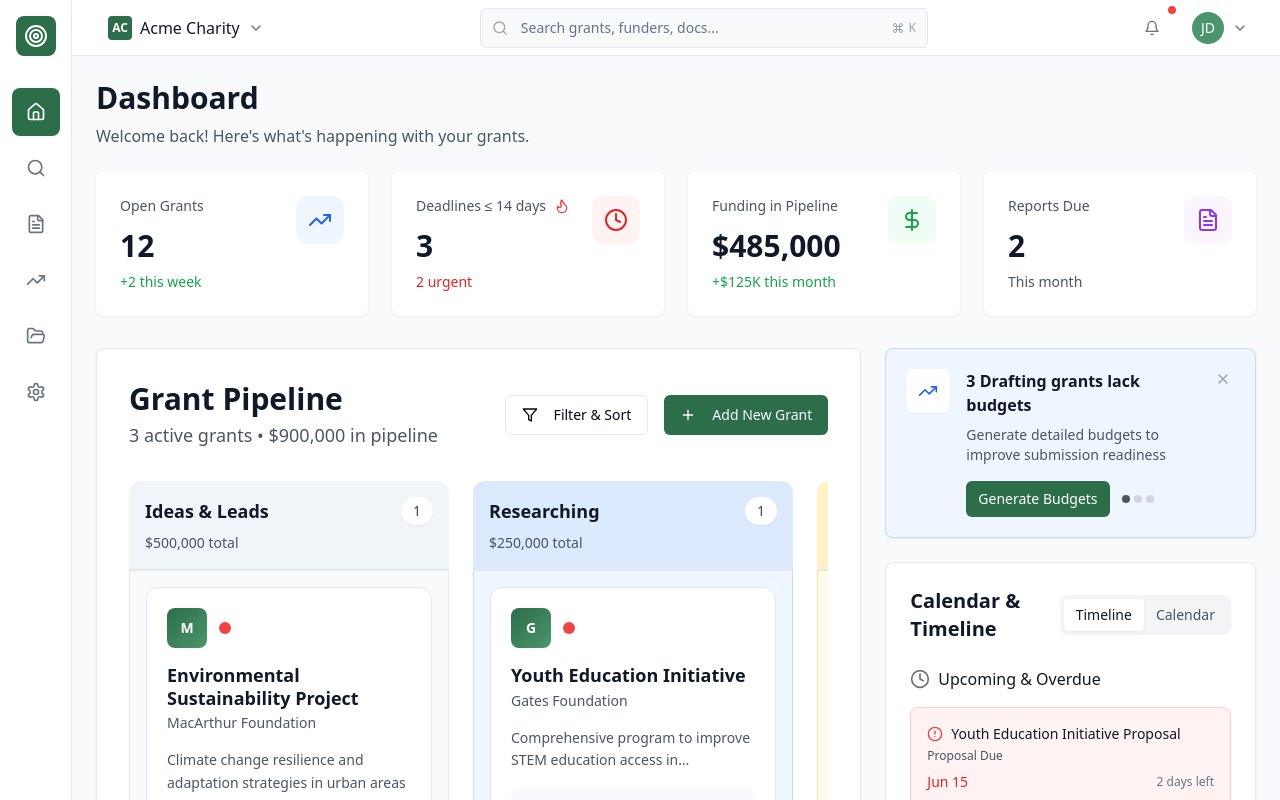
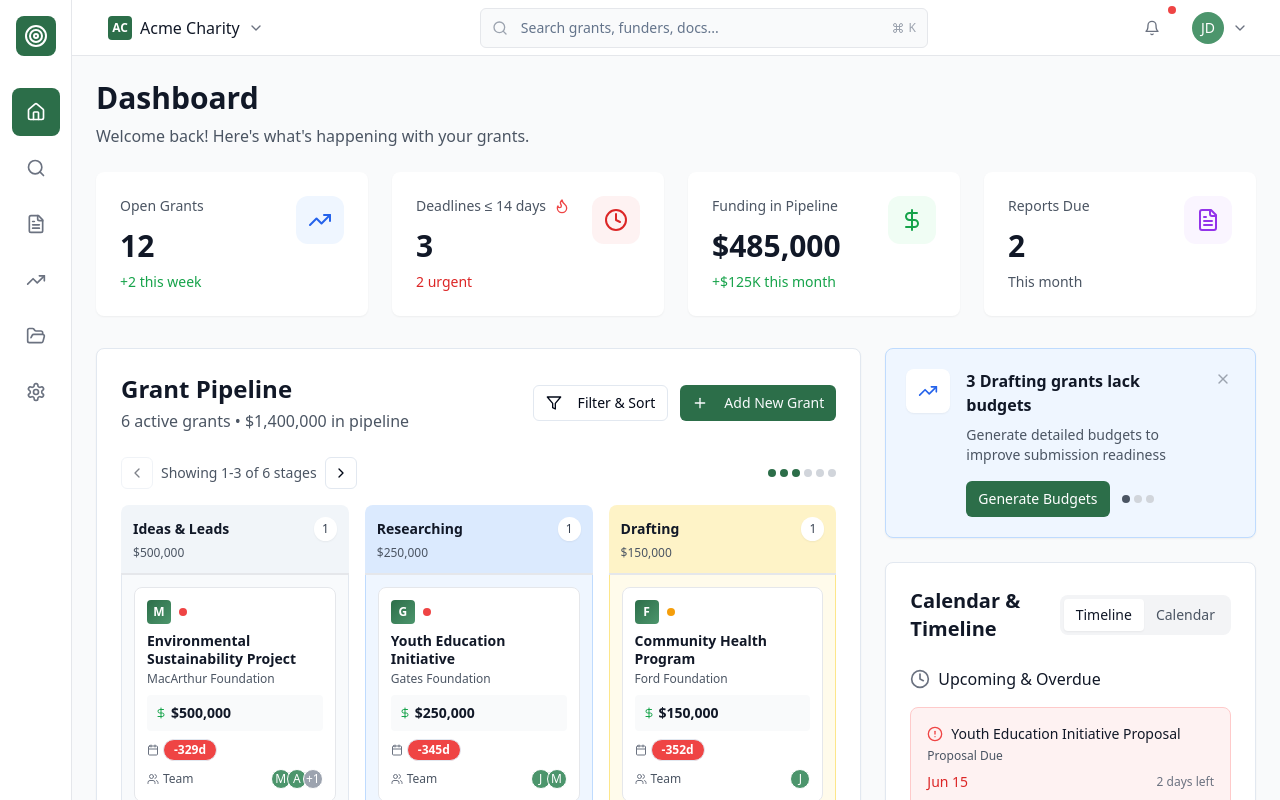
Before and after one commit to ahmedgadir/sprout-start-onboard, a React (Vite) app: page /dashboard in a window 1280 px wide. Shown: the top 800 px of the page. Built offline with nearby package versions, Linux system fonts and the light colour scheme.

Commit message:
Add Kanban card overflow handling
Implement horizontal scrolling or other overflow handling to prevent the need for vertical scrolling in the Grant Pipeline Kanban.

```diff
--- a/src/components/dashboard/GrantPipelineKanban.tsx
+++ b/src/components/dashboard/GrantPipelineKanban.tsx
@@ -2,8 +2,9 @@
 import React, { useState } from 'react';
 import { Card } from '@/components/ui/card';
 import { Badge } from '@/components/ui/badge';
-import { MoreHorizontal, Plus, Calendar, DollarSign, Filter, Users } from 'lucide-react';
 import { Button } from '@/components/ui/button';
+import { Carousel, CarouselContent, CarouselItem, CarouselPrevious, CarouselNext } from '@/components/ui/carousel';
+import { MoreHorizontal, Plus, Calendar, DollarSign, Filter, Users, ChevronLeft, ChevronRight } from 'lucide-react';
 
 const columns = [
   { id: 'ideas', title: 'Ideas & Leads', count: 3, color: 'bg-slate-50 border-slate-200', headerColor: 'bg-slate-100' },
@@ -48,10 +49,45 @@ const sampleGrants = [
     description: 'Climate change resilience and adaptation strategies in urban areas',
     priority: 'high',
   },
+  {
+    id: 4,
+    title: 'Digital Literacy Program',
+    funder: 'Google Foundation',
+    amount: 75000,
+    deadline: '2024-05-30',
+    assignees: ['AB'],
+    status: 'ready',
+    description: 'Teaching digital skills to elderly populations in rural areas',
+    priority: 'medium',
+  },
+  {
+    id: 5,
+    title: 'Arts Access Initiative',
+    funder: 'National Arts Council',
+    amount: 125000,
+    deadline: '2024-07-15',
+    assignees: ['CD', 'EF'],
+    status: 'submitted',
+    description: 'Expanding arts education programs in underserved schools',
+    priority: 'low',
+  },
+  {
+    id: 6,
+    title: 'Clean Water Project',
+    funder: 'Gates Foundation',
+    amount: 300000,
+    deadline: '2024-08-01',
+    assignees: ['JD', 'MK', 'GH'],
+    status: 'reporting',
+    description: 'Installing water filtration systems in developing communities',
+    priority: 'high',
+  },
 ];
 
 export const GrantPipelineKanban = () => {
   const [grants, setGrants] = useState(sampleGrants);
+  const [visibleColumns, setVisibleColumns] = useState(0);
+  const columnsPerView = 3;
 
   const getGrantsForColumn = (columnId: string) => {
     return grants.filter(grant => grant.status === columnId);
@@ -82,119 +118,168 @@ export const GrantPipelineKanban = () => {
     }
   };
 
+  const canScrollPrev = visibleColumns > 0;
+  const canScrollNext = visibleColumns + columnsPerView < columns.length;
+
+  const scrollPrev = () => {
+    if (canScrollPrev) {
+      setVisibleColumns(prev => Math.max(0, prev - 1));
+    }
+  };
+
+  const scrollNext = () => {
+    if (canScrollNext) {
+      setVisibleColumns(prev => Math.min(columns.length - columnsPerView, prev + 1));
+    }
+  };
+
+  const visibleColumnsData = columns.slice(visibleColumns, visibleColumns + columnsPerView);
+
   return (
-    <Card className="p-8 h-full bg-white shadow-sm">
+    <Card className="p-6 h-full bg-white shadow-sm">
       {/* Header Section */}
-      <div className="flex items-center justify-between mb-8">
+      <div className="flex items-center justify-between mb-6">
         <div className="space-y-1">
-          <h2 className="text-3xl font-bold text-gray-900">Grant Pipeline</h2>
-          <p className="text-gray-600 text-lg">
+          <h2 className="text-2xl font-bold text-gray-900">Grant Pipeline</h2>
+          <p className="text-gray-600">
             {grants.length} active grants • ${grants.reduce((sum, grant) => sum + grant.amount, 0).toLocaleString()} in pipeline
           </p>
         </div>
-        <div className="flex items-center space-x-4">
-          <Button variant="outline" size="default" className="h-10">
+        <div className="flex items-center space-x-3">
+          <Button variant="outline" size="sm">
             <Filter className="w-4 h-4 mr-2" />
             Filter & Sort
           </Button>
-          <Button size="default" className="bg-[#2C6E49] hover:bg-[#1B4332] h-10">
+          <Button size="sm" className="bg-[#2C6E49] hover:bg-[#1B4332]">
             <Plus className="w-4 h-4 mr-2" />
             Add New Grant
           </Button>
         </div>
       </div>
 
-      {/* Horizontal Kanban Board */}
-      <div className="flex space-x-6 h-[700px] overflow-x-auto pb-4">
-        {columns.map((column) => (
-          <div key={column.id} className="flex-shrink-0 w-80">
+      {/* Navigation Controls */}
+      <div className="flex items-center justify-between mb-4">
+        <div className="flex items-center space-x-2">
+          <Button
+            variant="outline"
+            size="sm"
+            onClick={scrollPrev}
+            disabled={!canScrollPrev}
+            className="h-8 w-8 p-0"
+          >
+            <ChevronLeft className="w-4 h-4" />
+          </Button>
+          <span className="text-sm text-gray-600">
+            Showing {visibleColumns + 1}-{Math.min(visibleColumns + columnsPerView, columns.length)} of {columns.length} stages
+          </span>
+          <Button
+            variant="outline"
+            size="sm"
+            onClick={scrollNext}
+            disabled={!canScrollNext}
+            className="h-8 w-8 p-0"
+          >
+            <ChevronRight className="w-4 h-4" />
+          </Button>
+        </div>
+        <div className="flex space-x-1">
+          {columns.map((_, index) => (
+            <div
+              key={index}
+              className={`w-2 h-2 rounded-full ${
+                index >= visibleColumns && index < visibleColumns + columnsPerView
+                  ? 'bg-[#2C6E49]'
+                  : 'bg-gray-300'
+              }`}
+            />
+          ))}
+        </div>
+      </div>
+
+      {/* Kanban Board */}
+      <div className="grid grid-cols-3 gap-4 h-[500px]">
+        {visibleColumnsData.map((column) => (
+          <div key={column.id} className="flex flex-col">
             {/* Column Header */}
-            <div className={`p-4 rounded-t-xl border-b-2 ${column.headerColor} border-gray-200`}>
-              <div className="flex items-center justify-between mb-2">
-                <h3 className="font-semibold text-gray-900 text-lg">{column.title}</h3>
-                <div className="flex items-center space-x-2">
-                  <span className="bg-white text-gray-700 text-sm font-medium px-3 py-1 rounded-full shadow-sm">
-                    {getGrantsForColumn(column.id).length}
-                  </span>
-                </div>
+            <div className={`p-3 rounded-t-lg border-b-2 ${column.headerColor} border-gray-200`}>
+              <div className="flex items-center justify-between mb-1">
+                <h3 className="font-semibold text-gray-900 text-sm">{column.title}</h3>
+                <span className="bg-white text-gray-700 text-xs font-medium px-2 py-1 rounded-full shadow-sm">
+                  {getGrantsForColumn(column.id).length}
+                </span>
               </div>
-              <div className="text-sm text-gray-600">
-                ${getGrantsForColumn(column.id).reduce((sum, grant) => sum + grant.amount, 0).toLocaleString()} total
+              <div className="text-xs text-gray-600">
+                ${getGrantsForColumn(column.id).reduce((sum, grant) => sum + grant.amount, 0).toLocaleString()}
               </div>
             </div>
 
             {/* Column Content */}
-            <div className={`h-full rounded-b-xl border-l border-r border-b ${column.color} p-4 space-y-4 overflow-y-auto`} style={{ maxHeight: '620px' }}>
+            <div className={`flex-1 rounded-b-lg border-l border-r border-b ${column.color} p-3 space-y-2 overflow-y-auto`}>
               {getGrantsForColumn(column.id).map((grant) => (
                 <div
                   key={grant.id}
-                  className="bg-white border border-gray-200 rounded-xl p-5 cursor-move hover:shadow-lg transition-all duration-300 group hover:-translate-y-1"
+                  className="bg-white border border-gray-200 rounded-lg p-3 cursor-move hover:shadow-md transition-all duration-200 group"
                   draggable
                 >
                   {/* Grant Header */}
-                  <div className="flex items-start justify-between mb-4">
-                    <div className="flex items-center space-x-3">
-                      <div className="w-10 h-10 bg-gradient-to-br from-[#2C6E49] to-[#4C956C] rounded-lg text-white text-sm flex items-center justify-center font-bold shadow-sm">
+                  <div className="flex items-start justify-between mb-2">
+                    <div className="flex items-center space-x-2">
+                      <div className="w-6 h-6 bg-gradient-to-br from-[#2C6E49] to-[#4C956C] rounded text-white text-xs flex items-center justify-center font-bold">
                         {grant.funder.charAt(0)}
                       </div>
-                      <div className={`w-3 h-3 rounded-full ${getPriorityColor(grant.priority)}`} title={`${grant.priority} priority`}></div>
+                      <div className={`w-2 h-2 rounded-full ${getPriorityColor(grant.priority)}`} title={`${grant.priority} priority`}></div>
                     </div>
-                    <button className="opacity-0 group-hover:opacity-100 transition-opacity p-2 hover:bg-gray-100 rounded-lg">
-                      <MoreHorizontal className="w-4 h-4 text-gray-500" />
+                    <button className="opacity-0 group-hover:opacity-100 transition-opacity p-1 hover:bg-gray-100 rounded">
+                      <MoreHorizontal className="w-3 h-3 text-gray-500" />
                     </button>
                   </div>
 
                   {/* Grant Title & Funder */}
-                  <div className="mb-4">
-                    <h4 className="font-semibold text-gray-900 mb-1 text-lg leading-tight">
+                  <div className="mb-2">
+                    <h4 className="font-semibold text-gray-900 mb-1 text-sm leading-tight line-clamp-2">
                       {grant.title}
                     </h4>
-                    <p className="text-sm text-gray-600 font-medium">{grant.funder}</p>
+                    <p className="text-xs text-gray-600 font-medium">{grant.funder}</p>
                   </div>
 
-                  {/* Description */}
-                  <p className="text-sm text-gray-600 mb-4 leading-relaxed line-clamp-2">
-                    {grant.description}
-                  </p>
-
                   {/* Amount */}
-                  <div className="flex items-center space-x-2 mb-4 p-3 bg-gray-50 rounded-lg">
-                    <DollarSign className="w-4 h-4 text-green-600" />
-                    <span className="text-lg font-bold text-gray-900">
+                  <div className="flex items-center space-x-1 mb-2 p-2 bg-gray-50 rounded">
+                    <DollarSign className="w-3 h-3 text-green-600" />
+                    <span className="text-sm font-bold text-gray-900">
                       ${grant.amount.toLocaleString()}
                     </span>
                   </div>
 
                   {/* Deadline */}
-                  <div className="flex items-center space-x-2 mb-4">
-                    <Calendar className="w-4 h-4 text-gray-500" />
+                  <div className="flex items-center space-x-1 mb-2">
+                    <Calendar className="w-3 h-3 text-gray-500" />
                     <Badge
                       variant="outline"
-                      className={`text-sm font-medium ${getDeadlineColor(grant.deadline)}`}
+                      className={`text-xs ${getDeadlineColor(grant.deadline)}`}
                     >
-                      {getDaysUntilDeadline(grant.deadline)} days remaining
+                      {getDaysUntilDeadline(grant.deadline)}d
                     </Badge>
                   </div>
 
                   {/* Team */}
                   <div className="flex items-center justify-between">
-                    <div className="flex items-center space-x-2">
-                      <Users className="w-4 h-4 text-gray-500" />
-                      <span className="text-sm text-gray-600">Team</span>
+                    <div className="flex items-center space-x-1">
+                      <Users className="w-3 h-3 text-gray-500" />
+                      <span className="text-xs text-gray-600">Team</span>
                     </div>
-                    <div className="flex -space-x-2">
-                      {grant.assignees.slice(0, 3).map((assignee, index) => (
+                    <div className="flex -space-x-1">
+                      {grant.assignees.slice(0, 2).map((assignee, index) => (
                         <div
                           key={index}
-                          className="w-8 h-8 bg-[#4C956C] rounded-full border-2 border-white flex items-center justify-center text-white text-xs font-medium shadow-sm"
+                          className="w-5 h-5 bg-[#4C956C] rounded-full border border-white flex items-center justify-center text-white text-xs font-medium"
                           title={assignee}
                         >
-                          {assignee}
+                          {assignee.charAt(0)}
                         </div>
                       ))}
-                      {grant.assignees.length > 3 && (
-                        <div className="w-8 h-8 bg-gray-400 rounded-full border-2 border-white flex items-center justify-center text-white text-xs font-medium shadow-sm">
-                          +{grant.assignees.length - 3}
+                      {grant.assignees.length > 2 && (
+                        <div className="w-5 h-5 bg-gray-400 rounded-full border border-white flex items-center justify-center text-white text-xs font-medium">
+                          +{grant.assignees.length - 2}
                         </div>
                       )}
                     </div>
@@ -204,12 +289,12 @@ export const GrantPipelineKanban = () => {
 
               {/* Empty State */}
               {getGrantsForColumn(column.id).length === 0 && (
-                <div className="text-center py-12">
-                  <div className="w-16 h-16 bg-white border-2 border-dashed border-gray-300 rounded-xl flex items-center justify-center mx-auto mb-4">
-                    <Plus className="w-8 h-8 text-gray-400" />
+                <div className="text-center py-8">
+                  <div className="w-12 h-12 bg-white border-2 border-dashed border-gray-300 rounded-lg flex items-center justify-center mx-auto mb-2">
+                    <Plus className="w-6 h-6 text-gray-400" />
                   </div>
-                  <p className="text-gray-500 font-medium">No grants yet</p>
-                  <p className="text-sm text-gray-400 mt-1">Drag grants here or add new ones</p>
+                  <p className="text-gray-500 text-sm font-medium">No grants yet</p>
+                  <p className="text-xs text-gray-400 mt-1">Drag grants here</p>
                 </div>
               )}
             </div>
```
